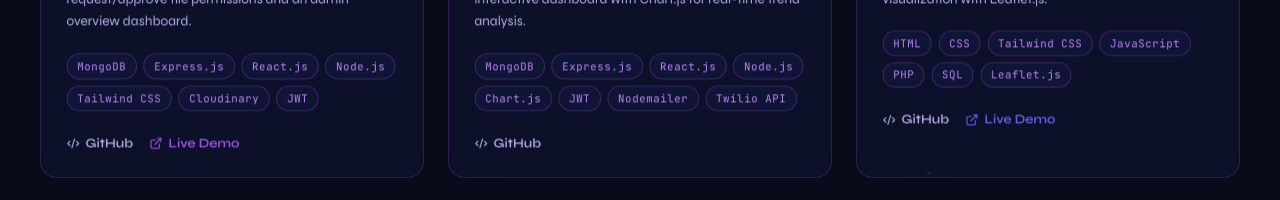
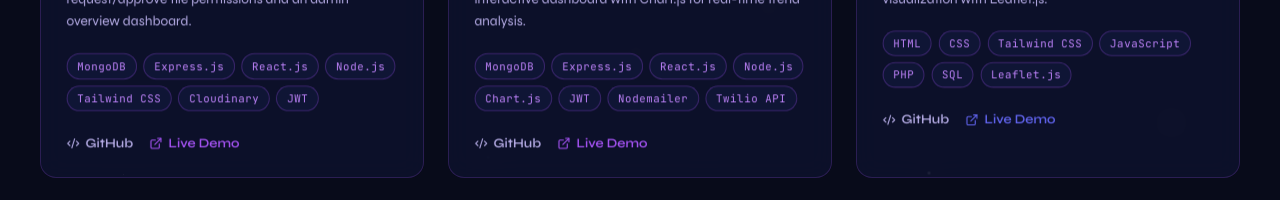
Before and after one commit to hargunkaur28/portfolio, a React (Vite) app in the folder client/: page / in a window 1280 px wide. Shown: the part 5120-5320 px from the top of the page. Built offline with nearby package versions, Linux system fonts and the light colour scheme.

Commit message:
added live url for a project

```diff
--- a/client/src/components/Projects.jsx
+++ b/client/src/components/Projects.jsx
@@ -26,7 +26,7 @@ const PROJECTS = [
     tags: ['MongoDB', 'Express.js', 'React.js', 'Node.js', 'Chart.js', 'JWT', 'Nodemailer', 'Twilio API'],
     description: 'Full-stack platform evaluating student attrition risks by correlating academic performance, attendance patterns, and socio-economic factors. Features an interactive dashboard with Chart.js for real-time trend analysis.',
     githubUrl: 'https://github.com/Harleen3108/Student-analysis',
-    liveUrl: null,
+    liveUrl: 'https://student-dropout-analysis-mauve.vercel.app/',
     year: 'Dec 2025',
     image: '/proj-dropout.png',
   },
```
